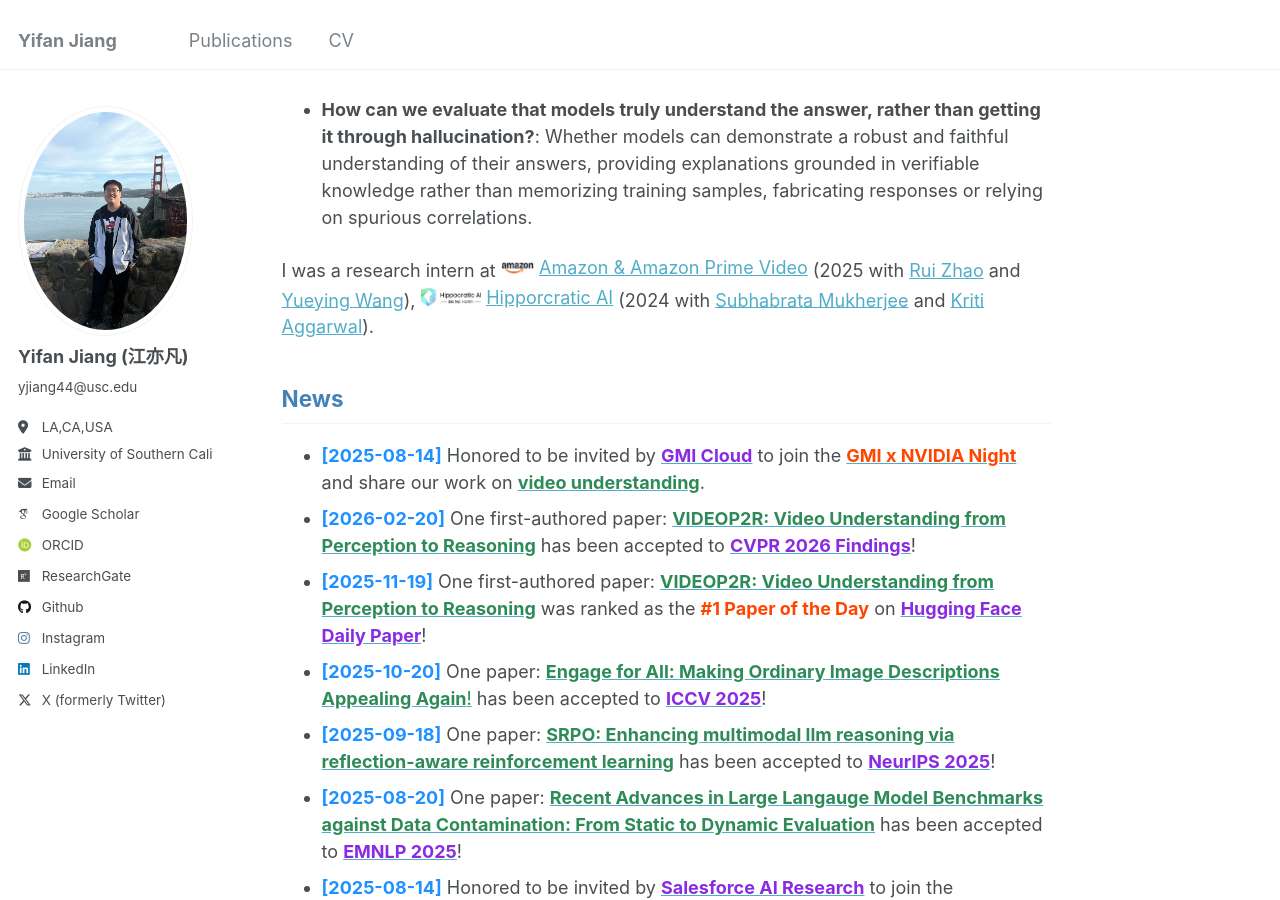
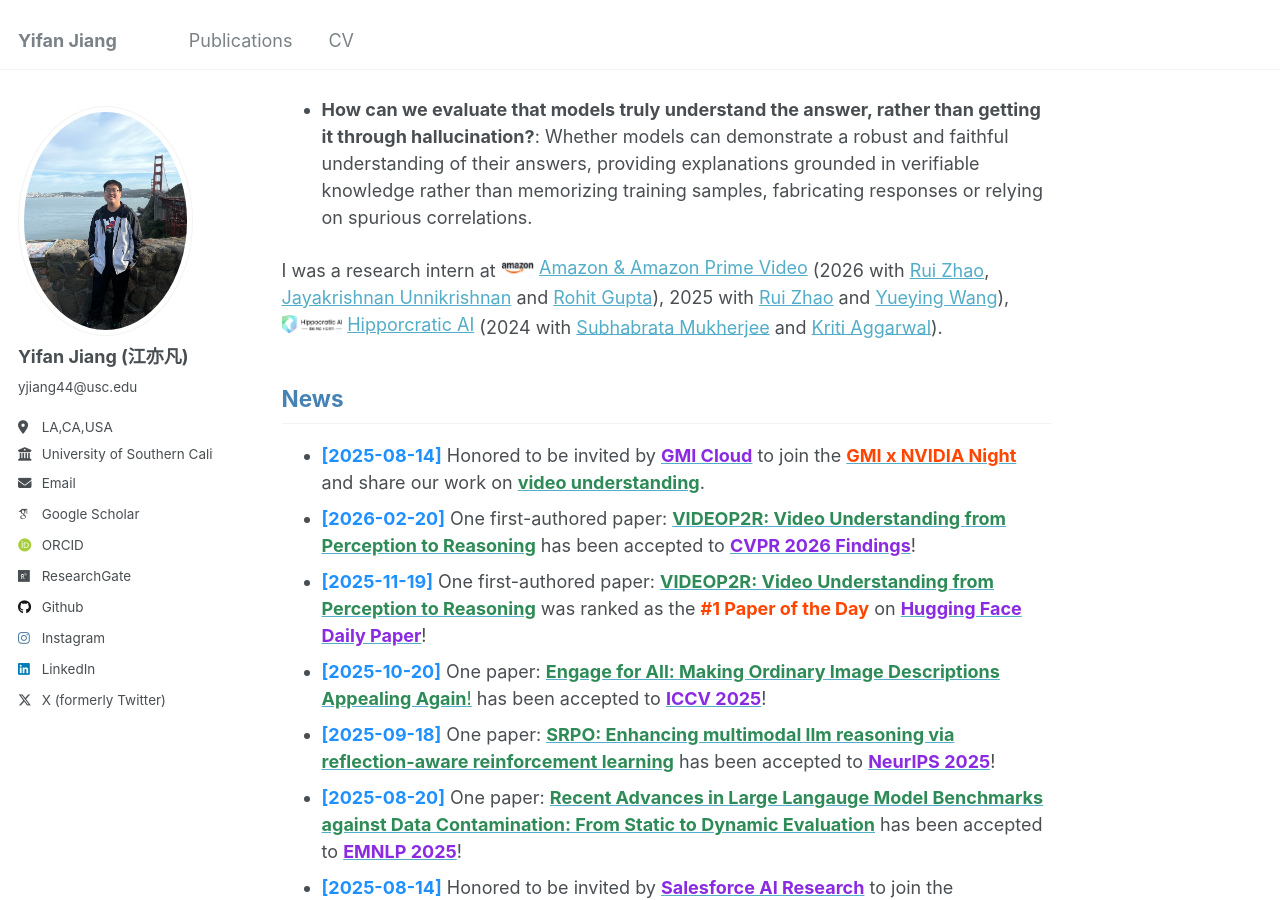
Before and after one commit to yifanJIANG-921/yifanJIANG-921.github.io, a Jekyll site: the page built from _pages/about.md, in a window 1280 px wide and 900 px high, scrolled down 713 px. Built offline with Jekyll 4.4.1, drawn with Linux system fonts in a browser that asks for light colours; some web fonts are replaced.

Commit message:
Update about.md

```diff
--- a/_pages/about.md
+++ b/_pages/about.md
@@ -16,7 +16,7 @@ My primary research objective is to enhance the reasoning capabilities of AI sys
 
 - **How can we evaluate that models truly understand the answer, rather than getting it through hallucination?**: Whether models can demonstrate a robust and faithful understanding of their answers, providing explanations grounded in verifiable knowledge rather than memorizing training samples, fabricating responses or relying on spurious correlations.
 
-I was a research intern at <a href="https://www.amazon.com/gp/video/storefront" style="display: inline-flex; align-items: center;"><img src="../assets/amazon_logo.png" alt="Amazon Logo" style="height: 1em; margin-right: 0.3em;">Amazon & Amazon Prime Video</a> (2025 with [Rui Zhao](https://www.linkedin.com/in/rui-zhao-7855ab26/) and [Yueying Wang](https://www.linkedin.com/in/yueying-wang-stat/)), <a href="https://www.hippocraticai.com/" style="display: inline-flex; align-items: center;"><img src="../assets/main-hippocratic-logo-full-color.png" alt="Hippocratic AI Logo" style="height: 1em; margin-right: 0.3em;">Hipporcratic AI</a> (2024 with [Subhabrata Mukherjee](https://subhomukherjee.com/) and [Kriti Aggarwal](https://www.linkedin.com/in/kriti-agg/)).
+I was a research intern at <a href="https://www.amazon.com/gp/video/storefront" style="display: inline-flex; align-items: center;"><img src="../assets/amazon_logo.png" alt="Amazon Logo" style="height: 1em; margin-right: 0.3em;">Amazon & Amazon Prime Video</a> (2026 with [Rui Zhao](https://www.linkedin.com/in/rui-zhao-7855ab26/), [Jayakrishnan Unnikrishnan](https://www.linkedin.com/in/jayakrishnan-unnikrishnan-86b14162/) and [Rohit Gupta](https://www.linkedin.com/in/rohitguptahpf/)), 2025 with [Rui Zhao](https://www.linkedin.com/in/rui-zhao-7855ab26/) and [Yueying Wang](https://www.linkedin.com/in/yueying-wang-stat/)), <a href="https://www.hippocraticai.com/" style="display: inline-flex; align-items: center;"><img src="../assets/main-hippocratic-logo-full-color.png" alt="Hippocratic AI Logo" style="height: 1em; margin-right: 0.3em;">Hipporcratic AI</a> (2024 with [Subhabrata Mukherjee](https://subhomukherjee.com/) and [Kriti Aggarwal](https://www.linkedin.com/in/kriti-agg/)).
 
 
 
```
